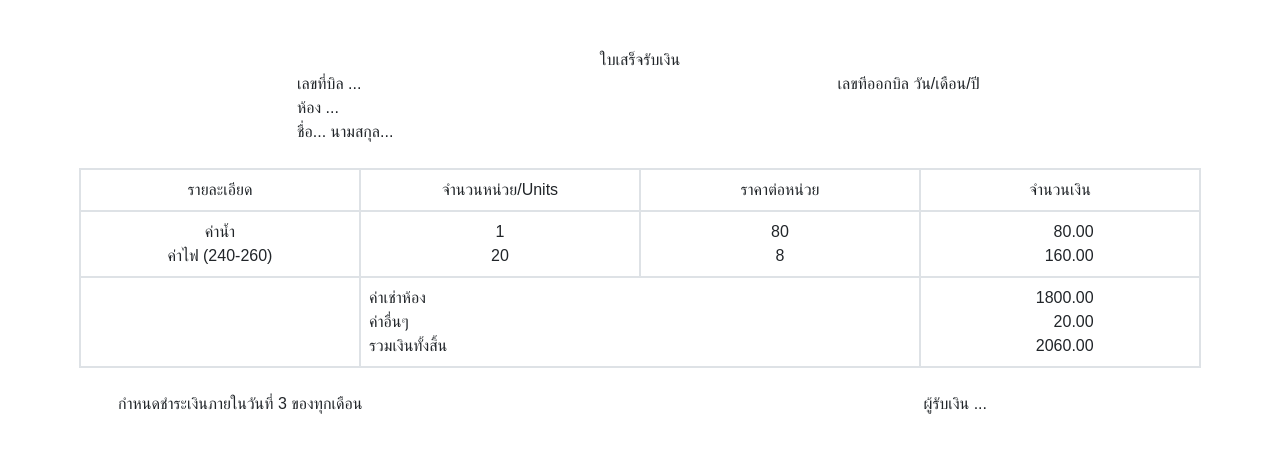
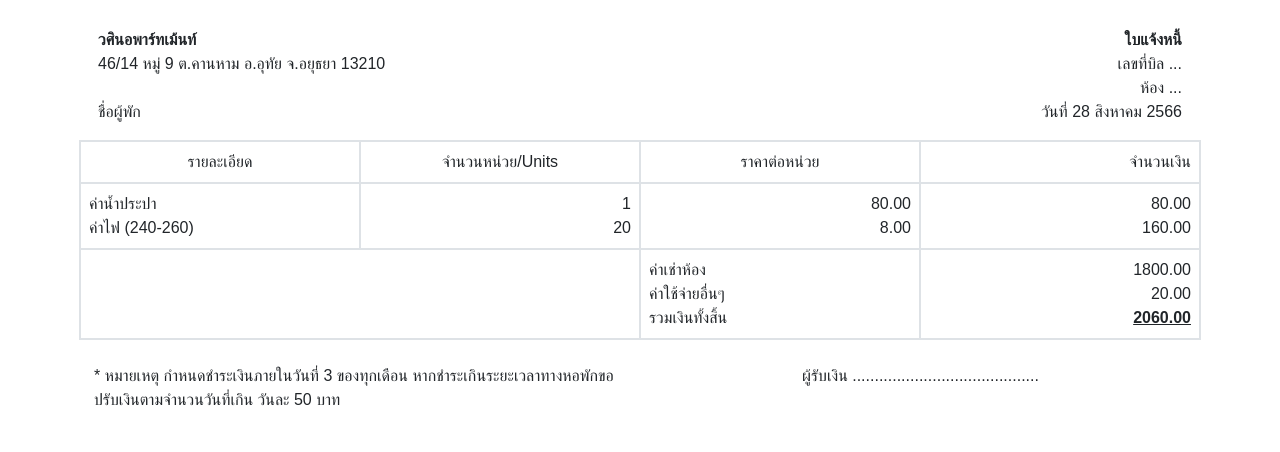
Before and after one commit to TheerabhatJanthachoet/ProjectWeb, a plain HTML site: page bill.html in a window 1280 px wide. Drawn offline with nearby package versions, Linux system fonts and the light colour scheme.

Commit message:
bill update form

```diff
--- /dev/null
+++ b/Getdate.js
@@ -0,0 +1,14 @@
+// Get the current date
+const currentDate = new Date();
+
+// Options for formatting the date
+const options = { year: 'numeric', month: 'long', day: 'numeric' };
+
+// Format the date using the options
+const formattedDate = currentDate.toLocaleDateString('th-TH', options);
+
+// Get the label element by its ID
+const dateLabel = document.getElementById('billdate');
+
+// Update the label's content with the formatted date
+dateLabel.textContent = `วันที่ ${formattedDate}`;
--- a/bill.html
+++ b/bill.html
@@ -19,72 +19,78 @@
   </head>
   <body style="font-family: 'Kanit', sans-serif">
     <main id="form" class="container p-4">
-      <div class="row p-4">
-        <div class="col-12 text-center">ใบเสร็จรับเงิน</div>
-        <div class="col-2"></div>
-        <div class="col-4">เลขที่บิล ...</div>
-        <div class="col-6 text-center">เลขทีออกบิล วัน/เดือน/ปี</div>
-        <div class="col-2"></div>
-        <div class="col-4">ห้อง ...</div>
+      <div class="row p-1 pb-2">
+        <div class="col-6 text-left" style="font-weight:bold;">
+          วศินอพาร์ทเม้นท์
+        </div>
+        <div class="col-6 text-right" style="font-weight:bold;">
+          ใบแจ้งหนี้
+        </div>
+        <div class="col-6">46/14 หมู่ 9 ต.คานหาม อ.อุทัย จ.อยุธยา 13210</div>
+        <div class="col-6 text-right">เลขที่บิล ...</div>
         <div class="col-6"></div>
-        <div class="col-2"></div>
-        <div class="col-4">ชื่อ... นามสกุล...</div>
+        <div class="col-6 text-right">ห้อง ...</div>
+        <div class="col-6">ชื่อผู้พัก</div>
+        <div class="col-6 text-right">
+          <label id="billdate">วันที่ วัน/เดือน/ปี</label>
+          <script src="Getdate.js"> </script>
+        </div>
       </div>
 
       <div class="row border">
         <div class="col-3 text-center border p-2">รายละเอียด</div>
         <div class="col-3 text-center border p-2">จำนวนหน่วย/Units</div>
         <div class="col-3 text-center border p-2">ราคาต่อหน่วย</div>
-        <div class="col-3 text-center border p-2">จำนวนเงิน</div>
+        <div class="col-3 text-right border p-2">จำนวนเงิน</div>
 
         <div class="col-3 text-center border d-flex flex-column p-2">
-          <div>ค่าน้ำ</div>
-          <div>ค่าไฟ (240-260)</div>
+          <div class="text-left">ค่าน้ำประปา</div>
+          <div class="text-left">ค่าไฟ (240-260)</div>
         </div>
         <div class="col-3 text-center border d-flex flex-column p-2">
-          <div>1</div>
-          <div>20</div>
+          <div class="text-right">1</div>
+          <div class="text-right">20</div>
         </div>
         <div class="col-3 text-center border d-flex flex-column p-2">
-          <div>80</div>
-          <div>8</div>
+          <div class="text-right">80.00</div>
+          <div class="text-right">8.00</div>
         </div>
         <div class="col-3 text-right border d-flex flex-column p-2">
           <div class="row">
-            <div class="col-8">80.00</div>
             <div class="col-4"></div>
+            <div class="col-8 text-right">80.00</div>
           </div>
           <div class="row">
-            <div class="col-8">160.00</div>
             <div class="col-4"></div>
+            <div class="col-8 text-right">160.00</div>
           </div>
         </div>
 
-        <div class="col-3 border"></div>
-        <div class="col-6 border d-flex flex-column p-2">
+        <div class="col-6 border"></div>
+        <div class="col-3 border d-flex flex-column p-2">
           <div>ค่าเช่าห้อง</div>
-          <div>ค่าอื่นๆ</div>
+          <div>ค่าใช้จ่ายอื่นๆ</div>
           <div>รวมเงินทั้งสิ้น</div>
         </div>
         <div class="col-3 text-right border d-flex flex-column p-2">
           <div class="row">
-            <div class="col-8">1800.00</div>
             <div class="col-4"></div>
+            <div class="col-8 text-right">1800.00</div>
           </div>
           <div class="row">
-            <div class="col-8">20.00</div>
             <div class="col-4"></div>
+            <div class="col-8 text-right">20.00</div>
           </div>
           <div class="row">
-            <div class="col-8">2060.00</div>
             <div class="col-4"></div>
+            <div class="col-8 text-right" style="font-weight:bold; text-decoration: underline;">2060.00</div>
           </div>
         </div>
       </div>
 
-      <div class="row p-4">
-        <div class="col-9">กำหนดชำระเงินภายในวันที่ 3 ของทุกเดือน</div>
-        <div class="col-3">ผู้รับเงิน ...</div>
+      <div class="row pt-4">
+        <div class="col-6 text-left">* หมายเหตุ กำหนดชำระเงินภายในวันที่ 3 ของทุกเดือน หากชำระเกินระยะเวลาทางหอพักขอปรับเงินตามจำนวนวันที่เกิน วันละ 50 บาท</div>
+        <div class="col-6 text-center">ผู้รับเงิน ..........................................</div>
       </div>
     </main>
 
@@ -141,9 +147,10 @@
         // window.jsPDF.save("example.pdf");
       }
 
-
-      test();
+      // เรียกใช้ฟังก์ชั่นปริ้นเป็น PDF ให้เอาคอมเม้นออก
+      // test();
 
     </script>
+
   </body>
 </html>
```
